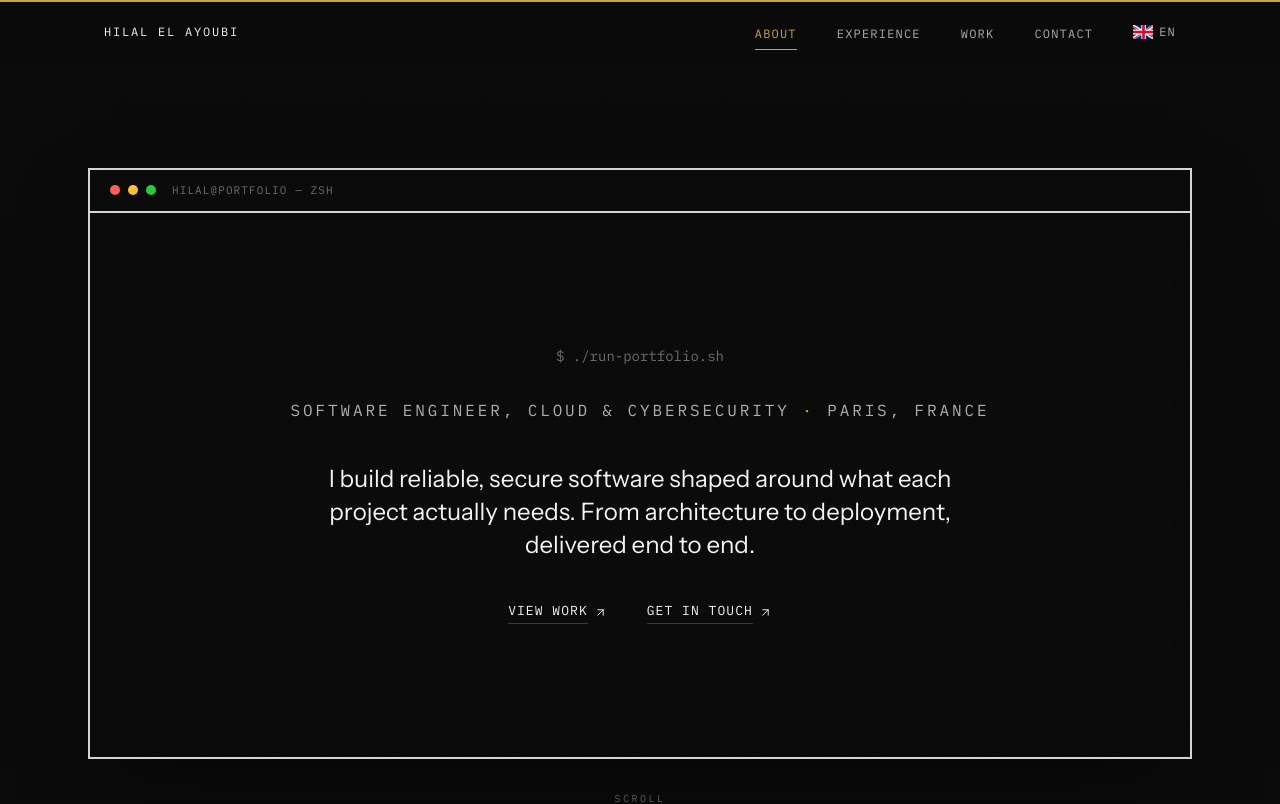
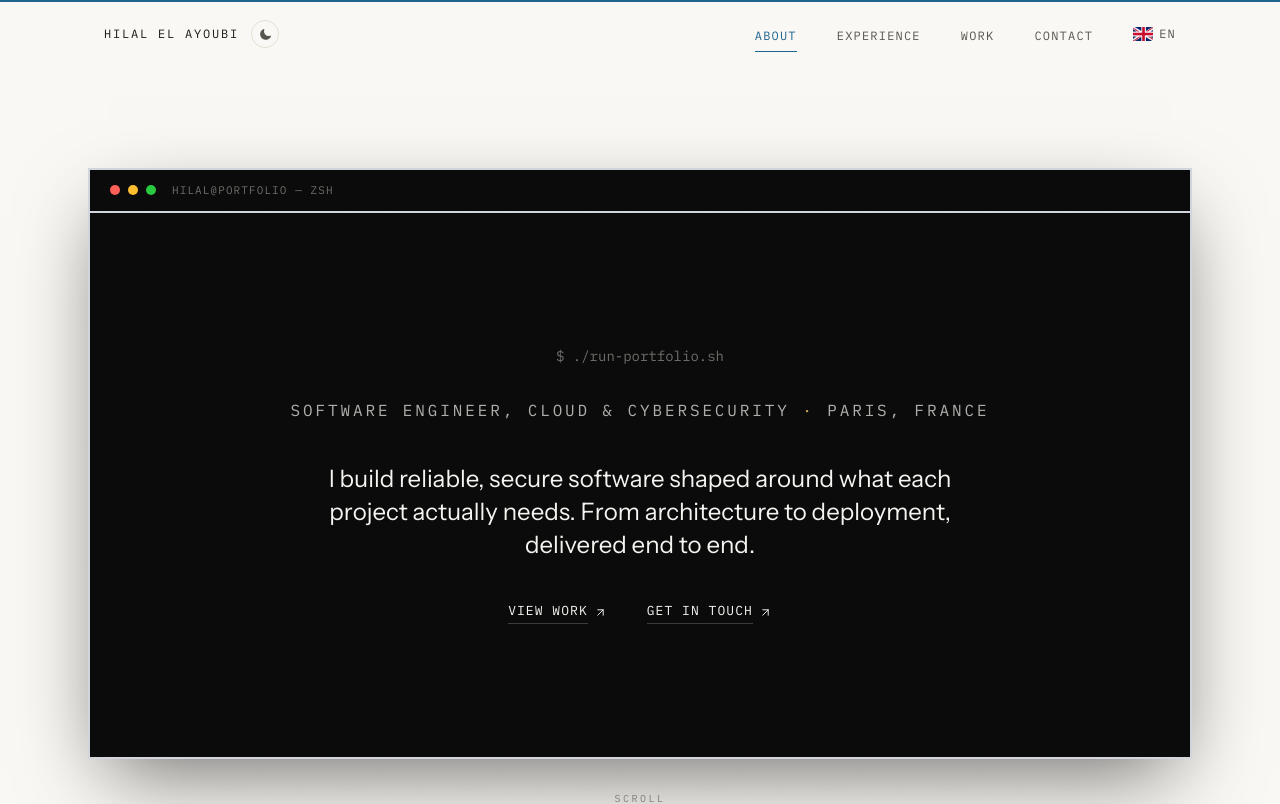
Before and after one commit to NotHilal/PortFolio, a React (Vite) app: page / in a window 1280 px wide. Shown: the top 804 px of the page. Built offline with nearby package versions, Linux system fonts and the light colour scheme.

Commit message:
added lightmode

```diff
--- a/src/components/Hero.jsx
+++ b/src/components/Hero.jsx
@@ -101,7 +101,7 @@ export default function Hero() {
           initial={{ opacity: 0, y: 16 }}
           animate={{ opacity: 1, y: 0 }}
           transition={{ duration: 0.7, ease: EASE }}
-          className="w-[92%] max-w-[1400px] overflow-hidden border-2 border-gray-300 bg-paper/70 backdrop-blur-md shadow-[0_30px_80px_-20px_rgba(0,0,0,0.6)]"
+          className="terminal-dark w-[92%] max-w-[1400px] overflow-hidden border-2 border-gray-300 bg-paper backdrop-blur-md shadow-[0_30px_80px_-20px_rgba(0,0,0,0.6)]"
         >
           <div className="flex items-center gap-2 border-b-2 border-gray-300 px-5 py-3">
             <span className="h-2.5 w-2.5 rounded-full bg-[#ff5f56]" />
--- a/src/components/Navbar.jsx
+++ b/src/components/Navbar.jsx
@@ -5,6 +5,7 @@ import profile from "../data/profile";
 import { EASE } from "../lib/motion";
 import { useLanguage } from "../i18n/LanguageContext";
 import LanguageSwitcher from "./LanguageSwitcher";
+import ThemeToggle from "./ThemeToggle";
 
 const linkKeys = [
   { key: "about", href: "#about" },
@@ -56,12 +57,15 @@ export default function Navbar() {
       }`}
     >
       <nav className="relative z-20 mx-auto flex max-w-6xl items-center justify-between px-6 py-5 sm:px-10">
+        <div className="flex items-center gap-3">
           <a
             href="#top"
             className="font-mono text-xs uppercase tracking-[0.15em] text-ink transition-colors hover:text-accent"
           >
             {profile.name}
           </a>
+          <ThemeToggle />
+        </div>
 
         <ul className="hidden items-center gap-10 md:flex">
           {links.map((link) => {
--- /dev/null
+++ b/src/components/ThemeToggle.jsx
@@ -0,0 +1,64 @@
+import { AnimatePresence, motion } from "framer-motion";
+import { useLanguage } from "../i18n/LanguageContext";
+import { useTheme } from "../theme/ThemeContext";
+
+export default function ThemeToggle({ className = "" }) {
+  const { theme, toggleTheme } = useTheme();
+  const { t } = useLanguage();
+  const isDark = theme === "dark";
+
+  return (
+    <button
+      type="button"
+      onClick={toggleTheme}
+      aria-label={isDark ? t.nav.switchToLight : t.nav.switchToDark}
+      title={isDark ? t.nav.switchToLight : t.nav.switchToDark}
+      className={`group relative flex h-7 w-7 items-center justify-center overflow-hidden rounded-full border border-line text-ink-soft transition-colors hover:border-accent hover:text-accent ${className}`}
+    >
+      <AnimatePresence mode="wait" initial={false}>
+        {isDark ? (
+          <motion.svg
+            key="sun"
+            viewBox="0 0 24 24"
+            fill="none"
+            className="h-[15px] w-[15px]"
+            aria-hidden="true"
+            initial={{ rotate: -90, opacity: 0, scale: 0.5 }}
+            animate={{ rotate: 0, opacity: 1, scale: 1 }}
+            exit={{ rotate: 90, opacity: 0, scale: 0.5 }}
+            transition={{ duration: 0.25, ease: "easeOut" }}
+          >
+            <circle cx="12" cy="12" r="4.6" fill="currentColor" />
+            <g stroke="currentColor" strokeWidth="1.8" strokeLinecap="round">
+              <path d="M12 1.8v2.6" />
+              <path d="M12 19.6v2.6" />
+              <path d="M22.2 12h-2.6" />
+              <path d="M4.4 12H1.8" />
+              <path d="M19.07 4.93l-1.84 1.84" />
+              <path d="M6.77 17.23l-1.84 1.84" />
+              <path d="M19.07 19.07l-1.84-1.84" />
+              <path d="M6.77 6.77L4.93 4.93" />
+            </g>
+          </motion.svg>
+        ) : (
+          <motion.svg
+            key="moon"
+            viewBox="0 0 24 24"
+            fill="none"
+            className="h-[15px] w-[15px]"
+            aria-hidden="true"
+            initial={{ rotate: 90, opacity: 0, scale: 0.5 }}
+            animate={{ rotate: 0, opacity: 1, scale: 1 }}
+            exit={{ rotate: -90, opacity: 0, scale: 0.5 }}
+            transition={{ duration: 0.25, ease: "easeOut" }}
+          >
+            <path
+              d="M20.8 14.9a9 9 0 1 1-11.7-11.7 0.9 0.9 0 0 1 1.1 1.2 7.2 7.2 0 0 0 9.4 9.4 0.9 0.9 0 0 1 1.2 1.1Z"
+              fill="currentColor"
+            />
+          </motion.svg>
+        )}
+      </AnimatePresence>
+    </button>
+  );
+}
--- a/src/i18n/strings.js
+++ b/src/i18n/strings.js
@@ -10,6 +10,8 @@ const strings = {
       work: "Work",
       contact: "Contact",
       toggleMenu: "Toggle menu",
+      switchToLight: "Switch to light mode",
+      switchToDark: "Switch to dark mode",
     },
     hero: {
       booting: "Server starting",
@@ -58,6 +60,8 @@ const strings = {
       work: "Projets",
       contact: "Contact",
       toggleMenu: "Menu",
+      switchToLight: "Passer au mode clair",
+      switchToDark: "Passer au mode sombre",
     },
     hero: {
       booting: "Démarrage du serveur",
--- a/src/index.css
+++ b/src/index.css
@@ -18,6 +18,29 @@
   color-scheme: dark;
 }
 
+:root[data-theme="light"] {
+  color-scheme: light;
+  --color-paper: #faf8f4;
+  --color-paper-dim: #f0eee6;
+  --color-ink: #1a1917;
+  --color-ink-soft: #57554e;
+  --color-ink-faint: #96938a;
+  --color-line: #e2ded2;
+  --color-accent: #1d648e;
+}
+
+/* Hero terminal window — always dark chrome, in both themes */
+.terminal-dark {
+  color-scheme: dark;
+  --color-paper: #0a0a0a;
+  --color-paper-dim: #161615;
+  --color-ink: #f5f4f0;
+  --color-ink-soft: #aeada9;
+  --color-ink-faint: #6d6c68;
+  --color-line: #292825;
+  --color-accent: #c9a24b;
+}
+
 html {
   scroll-behavior: smooth;
 }
@@ -29,6 +52,7 @@ body {
   font-family: var(--font-sans);
   -webkit-font-smoothing: antialiased;
   -moz-osx-font-smoothing: grayscale;
+  transition: background-color 0.25s ease, color 0.25s ease;
 }
 
 ::selection {
@@ -100,6 +124,14 @@ body {
   }
 }
 
+:root[data-theme="light"] .text-shine {
+  background-image: none;
+  animation: none;
+  -webkit-background-clip: unset;
+  background-clip: unset;
+  color: #1d648e;
+}
+
 /* infinite tool-stack marquee — two rows drifting opposite directions */
 .marquee-row {
   overflow: hidden;
--- a/src/main.jsx
+++ b/src/main.jsx
@@ -3,11 +3,14 @@ import { createRoot } from 'react-dom/client'
 import './index.css'
 import App from './App.jsx'
 import { LanguageProvider } from './i18n/LanguageContext.jsx'
+import { ThemeProvider } from './theme/ThemeContext.jsx'
 
 createRoot(document.getElementById('root')).render(
   <StrictMode>
-    <LanguageProvider>
-      <App />
-    </LanguageProvider>
+    <ThemeProvider>
+      <LanguageProvider>
+        <App />
+      </LanguageProvider>
+    </ThemeProvider>
   </StrictMode>,
 )
--- /dev/null
+++ b/src/theme/ThemeContext.jsx
@@ -0,0 +1,41 @@
+import { createContext, useContext, useEffect, useMemo, useState } from "react";
+
+const STORAGE_KEY = "theme";
+const ThemeContext = createContext(null);
+
+function getInitialTheme() {
+  if (typeof window === "undefined") return "dark";
+  const saved = window.localStorage.getItem(STORAGE_KEY);
+  if (saved === "light" || saved === "dark") return saved;
+  return window.matchMedia?.("(prefers-color-scheme: light)").matches
+    ? "light"
+    : "dark";
+}
+
+export function ThemeProvider({ children }) {
+  const [theme, setTheme] = useState(getInitialTheme);
+
+  useEffect(() => {
+    window.localStorage.setItem(STORAGE_KEY, theme);
+    document.documentElement.dataset.theme = theme;
+  }, [theme]);
+
+  const value = useMemo(
+    () => ({
+      theme,
+      setTheme,
+      toggleTheme: () => setTheme((t) => (t === "dark" ? "light" : "dark")),
+    }),
+    [theme],
+  );
+
+  return (
+    <ThemeContext.Provider value={value}>{children}</ThemeContext.Provider>
+  );
+}
+
+export function useTheme() {
+  const ctx = useContext(ThemeContext);
+  if (!ctx) throw new Error("useTheme must be used within ThemeProvider");
+  return ctx;
+}
```
Lines whose indentation alone changed are shown as unchanged.
